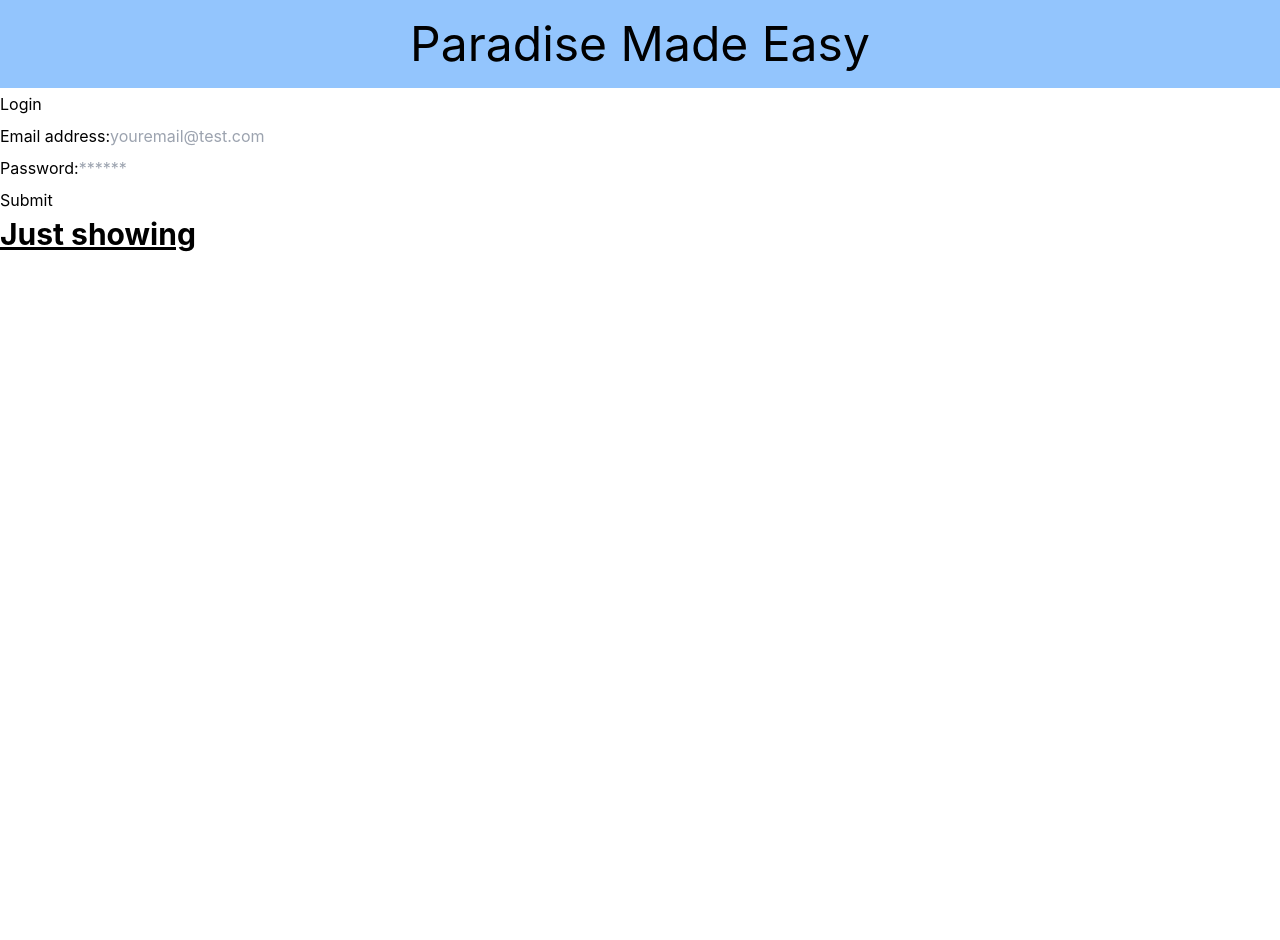
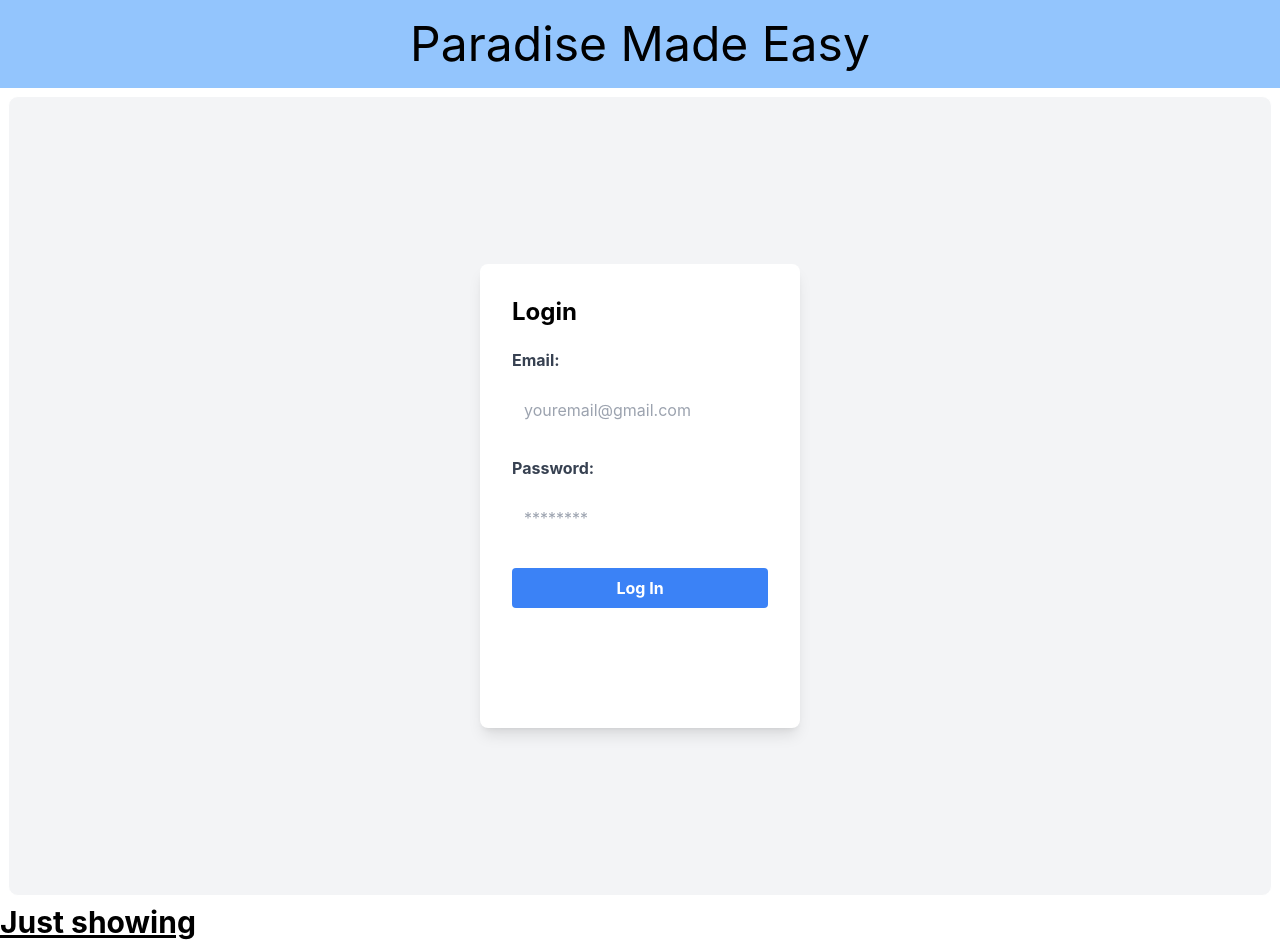
Before and after one commit to nyashanice/Paradise-Made-Easy-2, a React (Create React App) app in the folder client/: page / in a window 1280 px wide. Before the commit the page ends 800 px from the top, so only its background shows below. Built offline with nearby package versions, Linux system fonts and the light colour scheme.

Commit message:
signup & login updated

```diff
--- a/client/src/App.css
+++ b/client/src/App.css
@@ -1,5 +1,11 @@
 .App {
   text-align: center;
+  display: flex;
+  min-height: 100vh;
+  align-items: center;
+  justify-content: center;
+  color: white;
+  background-image: linear-gradient(79deg, #7439db, #C66FBC 48%, #F7944D);
 }
 
 .App-logo {
@@ -36,3 +42,44 @@
     transform: rotate(360deg);
   }
 }
+
+.auth-form-container, .login-form, .signup-form {
+  display: flex;
+  flex-direction: column;
+}
+
+@media screen and (min-width: 600px) {
+  .auth-form-container {
+    padding: 5rem;
+    border: 1px solid white;
+    border-radius: 10px;
+    margin: 0.5rem;
+  }
+}
+
+label {
+  text-align: left;
+  padding: 0.25rem 0;
+}
+
+input {
+  margin: 0.5rem 0;
+  padding: 1rem;
+  border: none;
+  border-radius: 10px;
+}
+
+button {
+  border: none;
+  background-color: white;
+  padding: 20px;
+  border-radius: 10px;
+  cursor: pointer;
+  color: #7439db;
+}
+
+.link-btn {
+  background: none;
+  color: white;
+  text-decoration: underline;
+}
--- a/client/src/App.js
+++ b/client/src/App.js
@@ -4,6 +4,8 @@ import { BrowserRouter as Router, Route, Routes } from "react-router-dom";
 import React, { useState } from "react";
 import Header from "./components/Header";
 import Footer from "./components/Footer";
+import Login from "./components/pages/Login";
+import Signup from "./components/pages/Signup";
 
 const client = new ApolloClient({
   uri: "/graphql",
--- a/client/src/components/Header.js
+++ b/client/src/components/Header.js
@@ -1,6 +1,6 @@
 import React, { useState } from "react";
 import { Link } from "react-router-dom";
-import LogIn from "./pages/LogIn";
+import LogIn from "./pages/Login";
 
 export default function Header({ loggedIn, setLoggedIn }) {
   const logout = (event) => {
--- a/client/src/components/pages/LogIn.js
+++ b/client/src/components/pages/LogIn.js
@@ -1,71 +1,38 @@
 import React, { useState } from "react";
 import { useMutation } from "@apollo/client";
 import { Link } from "react-router-dom";
-import { LOGIN } from "../../utils/mutations";
 import Auth from "../../utils/auth";
 
-function Login(props) {
-  const [formState, setFormState] = useState({ email: "", password: "" });
-  const [login, { error }] = useMutation(LOGIN);
+export const Login = (props) => {
+  const [email, setEmail] = useState('');
+  const [pass, setPass] = useState('');
 
-  const handleFormSubmit = async (event) => {
-    event.preventDefault();
-    try {
-      const mutationResponse = await login({
-        variables: { email: formState.email, password: formState.password },
-      });
-      const token = mutationResponse.data.login.token;
-      Auth.login(token);
-    } catch (e) {
-      console.log(e);
-    }
-  };
-
-  const handleChange = (event) => {
-    const { name, value } = event.target;
-    setFormState({
-      ...formState,
-      [name]: value,
-    });
-  };
+  const handleSubmit = (e) => {
+    e.preventDefault();
+    console.log(email);
+  }
 
   return (
-    <div className="container my-1">
-      {/* <Link to="/signup">← Go to Signup</Link> */}
-
-      <h2>Login</h2>
-      <form onSubmit={handleFormSubmit}>
-        <div className="flex-row space-between my-2">
-          <label htmlFor="email">Email address:</label>
-          <input
-            placeholder="youremail@test.com"
-            name="email"
-            type="email"
-            id="email"
-            onChange={handleChange}
-          />
-        </div>
-        <div className="flex-row space-between my-2">
-          <label htmlFor="pwd">Password:</label>
-          <input
-            placeholder="******"
-            name="password"
-            type="password"
-            id="pwd"
-            onChange={handleChange}
-          />
-        </div>
-        {error ? (
-          <div>
-            <p className="error-text">The provided credentials are incorrect</p>
-          </div>
-        ) : null}
-        <div className="flex-row flex-end">
-          <button type="submit">Submit</button>
-        </div>
-      </form>
+    <div className="auth-form-container bg-gray-100 h-screen flex items-center justify-center">
+      <div className="bg-white rounded-lg shadow-lg p-8 max-w-xs w-full">
+        <h2 className="text-2xl font-bold mb-4">Login</h2>
+        <form className="login-form" onSubmit={handleSubmit}>
+          <fieldset>
+            <div className="mb-4">
+              <label htmlFor="email" className="block text-gray-700 font-bold mb-2">Email:</label>
+              <input value={email} onChange={(e) => setEmail(e.target.value)} type="email" placeholder="youremail@gmail.com" id="email" name="email" required className="border rounded w-full py-2 px-3 text-gray-700 leading-tight focus:outline-none focus:shadow-outline" />
+            </div>
+            <div className="mb-6">
+              <label htmlFor="password" className="block text-gray-700 font-bold mb-2">Password:</label>
+              <input value={pass} onChange={(e) => setPass(e.target.value)} type="password" placeholder="********" id="password" name="password" required className="border rounded w-full py-2 px-3 text-gray-700 leading-tight focus:outline-none focus:shadow-outline" />
+            </div>
+          </fieldset>
+          <button type="submit" className="bg-blue-500 hover:bg-blue-700 text-white font-bold py-2 px-4 rounded focus:outline-none focus:shadow-outline">Log In</button>
+        </form>
+        <button className="link-btn text-blue-500 hover:text-blue-700" onClick={() => props.onFormSwitch('register')}>Don't have an account? sign up here.</button>
+      </div>
     </div>
-  );
+  )
 }
 
 export default Login;
--- /dev/null
+++ b/client/src/components/pages/Signup.js
@@ -0,0 +1,78 @@
+import React, { useState } from "react";
+import { useMutation } from "@apollo/client";
+import { Link } from "react-router-dom";
+import Auth from "../../utils/auth";
+
+export const Signup = (props) => {
+  const [email, setEmail] = useState("");
+  const [pass, setPass] = useState("");
+  const [name, setName] = useState("");
+
+  const handleSubmit = (e) => {
+    e.preventDefault();
+    console.log(email);
+  };
+
+  return (
+    <div className="auth-form-container">
+      <h2 className="text-3xl font-bold mb-4">Sign up</h2>
+      <form className="signup-form" onSubmit={handleSubmit}>
+        <label htmlFor="name" className="block font-medium text-gray-700 mb-2">
+          Full name
+        </label>
+        <input
+          value={name}
+          name="name"
+          onChange={(e) => setName(e.target.value)}
+          id="name"
+          placeholder="Full Name"
+          className="w-full px-4 py-3 rounded-lg shadow-sm focus:outline-none focus:shadow-outline-blue focus:border-blue-300"
+        />
+        <label
+          htmlFor="email"
+          className="block font-medium text-gray-700 mb-2"
+        >
+          Email
+        </label>
+        <input
+          value={email}
+          onChange={(e) => setEmail(e.target.value)}
+          type="email"
+          placeholder="youremail@gmail.com"
+          id="email"
+          name="email"
+          className="w-full px-4 py-3 rounded-lg shadow-sm focus:outline-none focus:shadow-outline-blue focus:border-blue-300"
+        />
+        <label
+          htmlFor="password"
+          className="block font-medium text-gray-700 mb-2"
+        >
+          Password
+        </label>
+        <input
+          value={pass}
+          onChange={(e) => setPass(e.target.value)}
+          type="password"
+          placeholder="********"
+          id="password"
+          name="password"
+          className="w-full px-4 py-3 rounded-lg shadow-sm focus:outline-none focus:shadow-outline-blue focus:border-blue-300"
+        />
+        <button
+          type="submit"
+          className="bg-blue-500 hover:bg-blue-700 text-white font-bold py-2 px-4 rounded mt-4"
+        >
+          Sign Up
+        </button>
+      </form>
+      <button
+        className="text-blue-500 hover:text-blue-700 font-medium"
+        onClick={() => props.onFormSwitch("login")}
+      >
+        Already have an account? Login here.
+      </button>
+    </div>
+  );
+};
+
+export default Signup;
```
